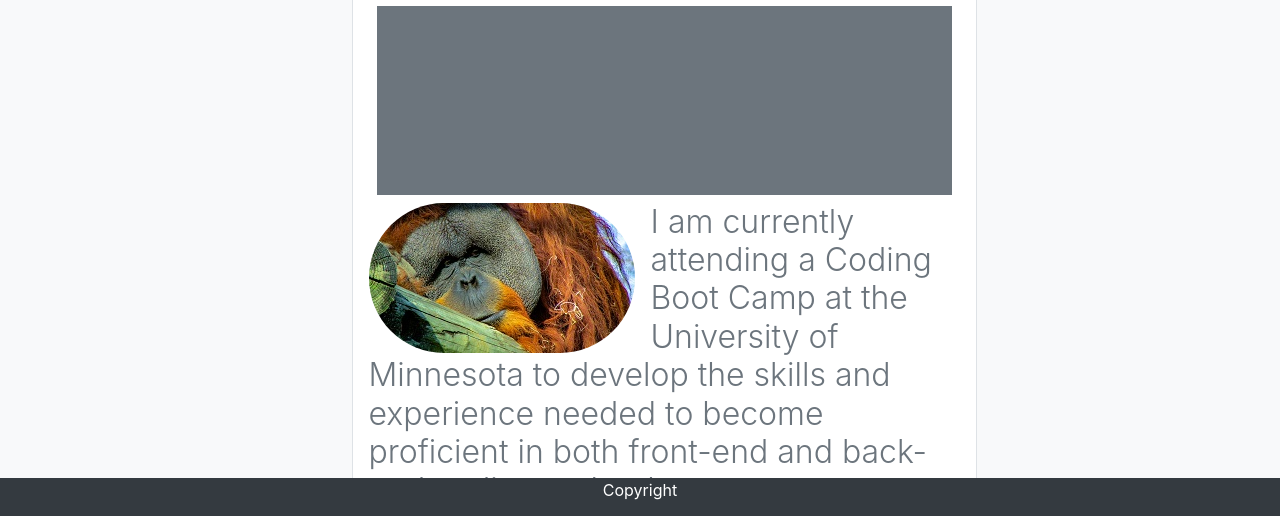
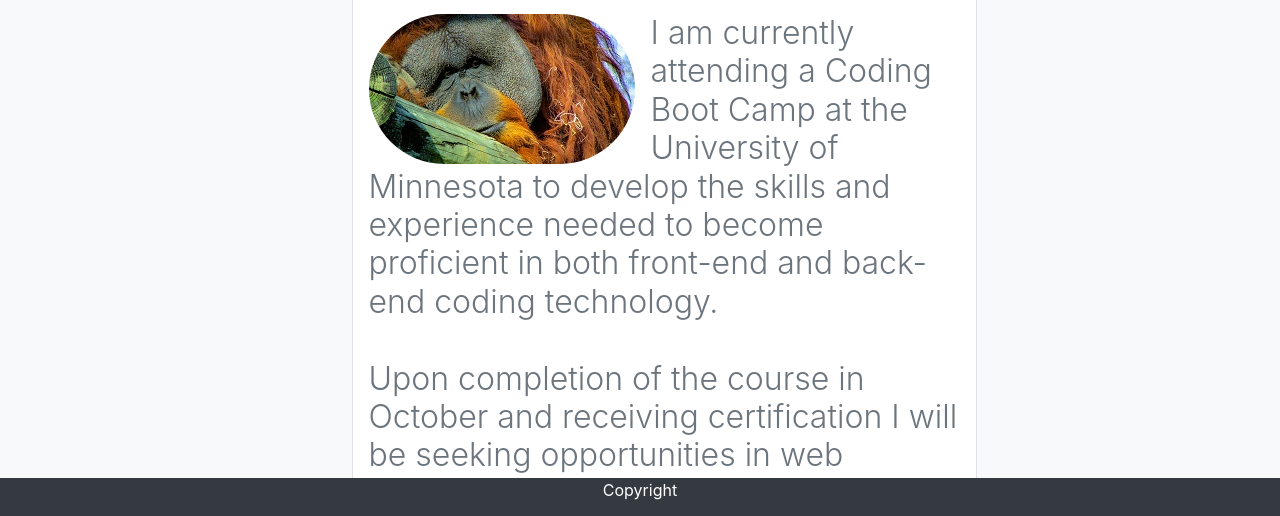
Before and after one commit to damicose/Bootstrap-Portfolio, a plain HTML site: page index.html in a window 1280 px wide. Shown: the part 282-798 px from the top of the page. Drawn offline with nearby package versions, Linux system fonts and the light colour scheme.

Commit message:
getting rid of grey box

```diff
--- a/index.html
+++ b/index.html
@@ -53,7 +53,7 @@
                     </div>
                 </div>
                 <div class="border-top  p-2">
-                    <div class="container bg-secondary h-25 d-inline-block"></div>
+                    <!-- <div class="container bg-secondary h-25 d-inline-block"></div> -->
                 </div>
                 <img class="border-dark rounded-pill mr-3 float-left" src="./assets/orang.jpg" alt="Now That's What I Call A Great Ape">
 
```
